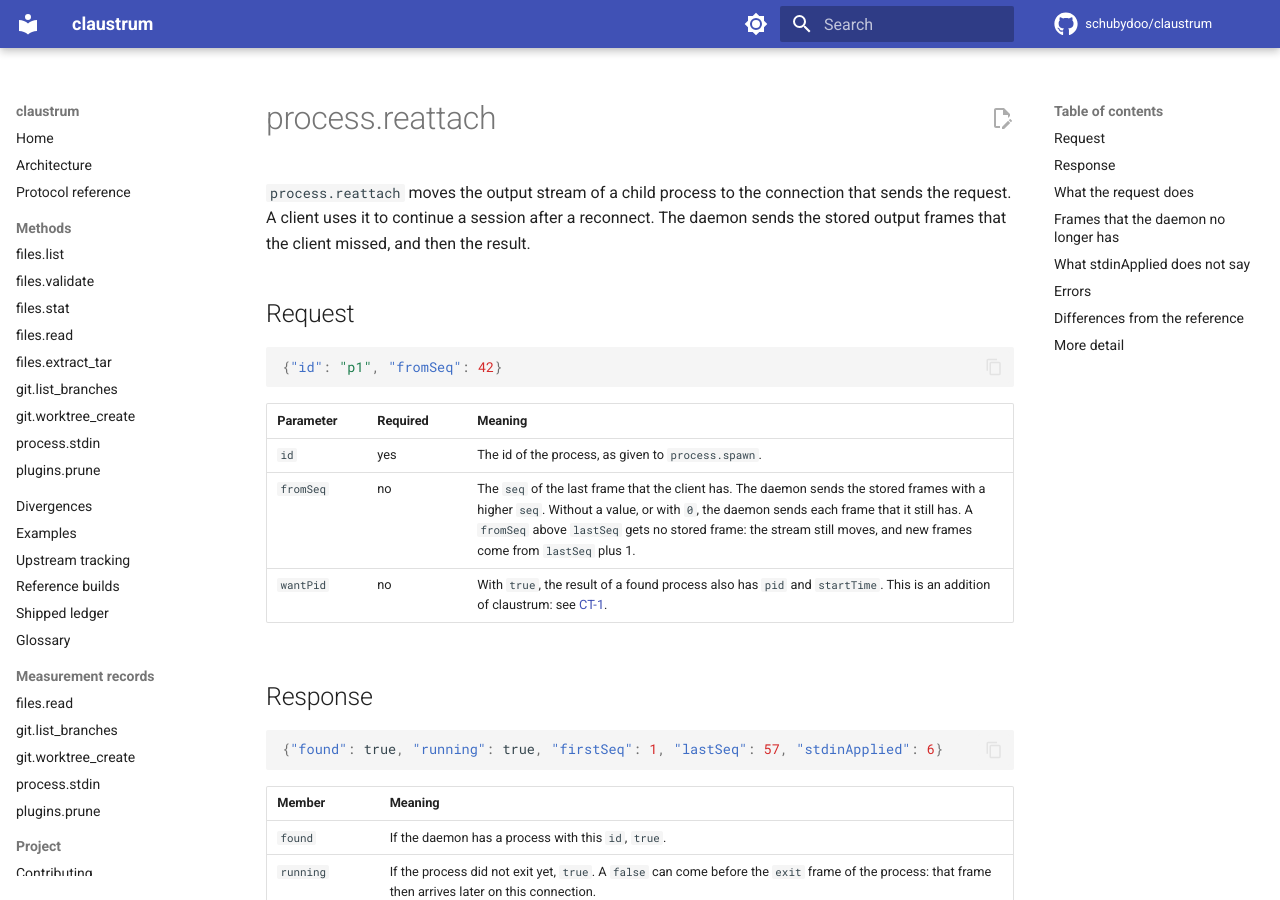
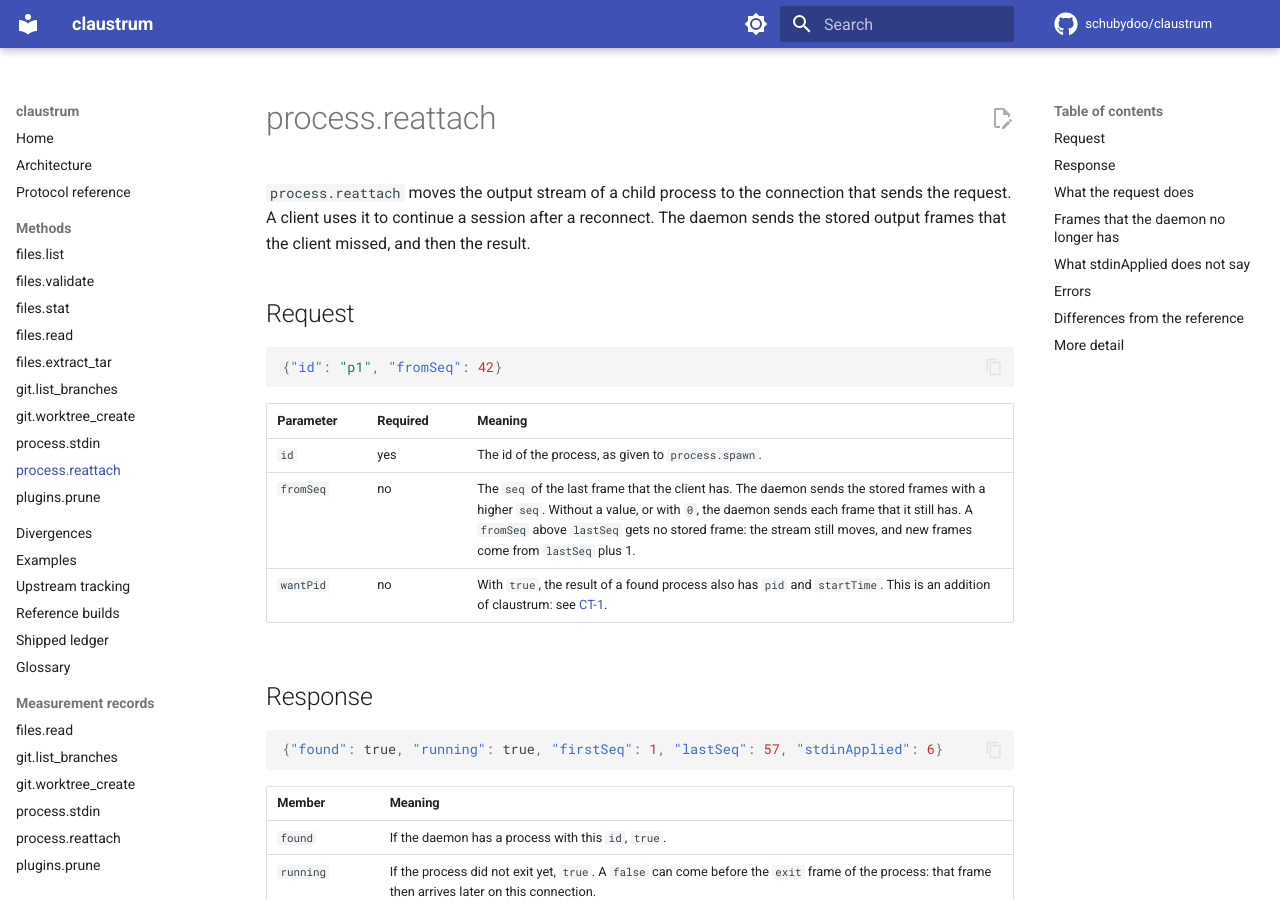
Before and after one commit to schubydoo/claustrum, an MkDocs documentation site: the page built from docs/protocol/process-reattach.md, in a window 1280 px wide and 900 px high. Built offline with MkDocs 1.6.1 and Material for MkDocs 9.7.7, drawn with Linux system fonts in a browser that asks for light colours; comment, search, counter and statistics services are not loaded.

Commit message:
docs: list the process.reattach pages in the site navigation
Co-Authored-By: Claude Opus 5.5 <noreply@anthropic.com>

```diff
--- a/mkdocs.yml
+++ b/mkdocs.yml
@@ -94,6 +94,7 @@ nav:
       - git.list_branches: protocol/git-list-branches.md
       - git.worktree_create: protocol/git-worktree-create.md
       - process.stdin: protocol/process-stdin.md
+      - process.reattach: protocol/process-reattach.md
       - plugins.prune: protocol/plugins-prune.md
   - Divergences: DIVERGENCES.md
   - Examples: EXAMPLES.md
@@ -106,6 +107,7 @@ nav:
       - git.list_branches: record/git-list-branches.md
       - git.worktree_create: record/git-worktree-create.md
       - process.stdin: record/process-stdin.md
+      - process.reattach: record/process-reattach.md
       - plugins.prune: record/plugins-prune.md
   - Project:
       - Contributing: https://github.com/schubydoo/claustrum/blob/main/CONTRIBUTING.md
```
